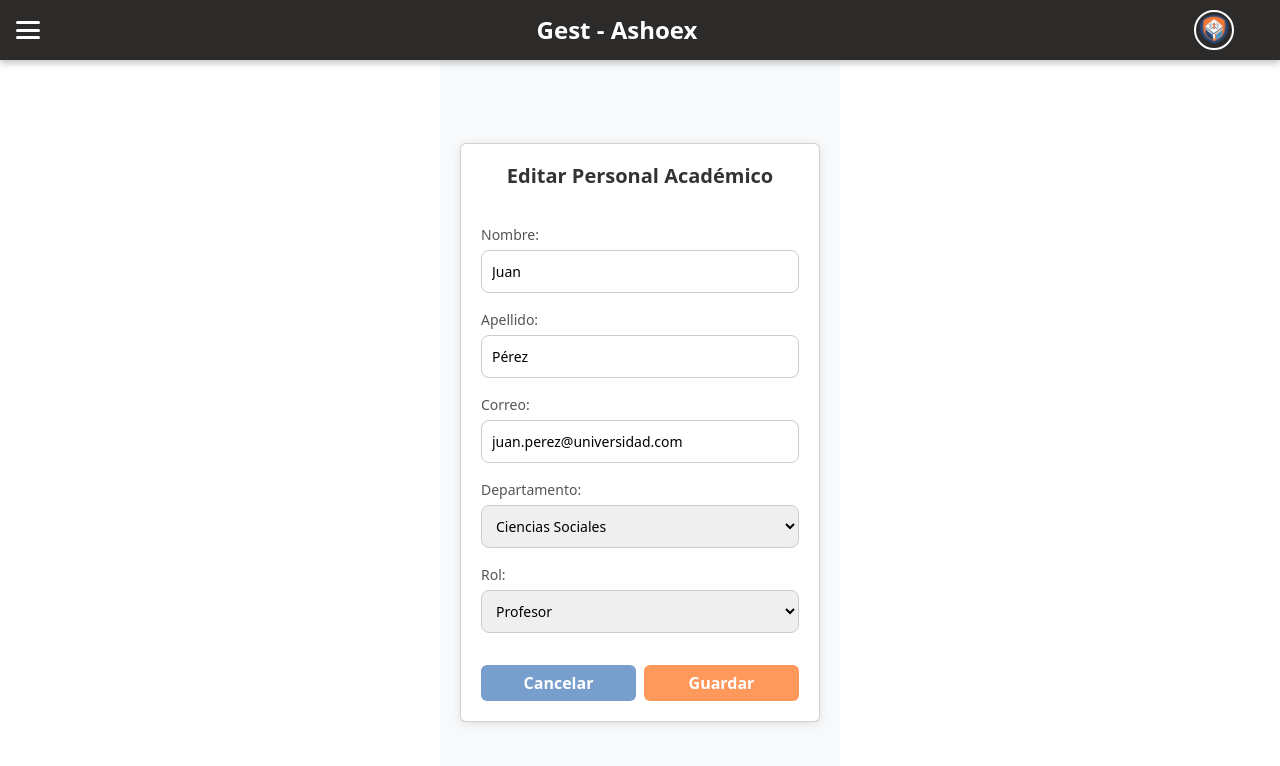
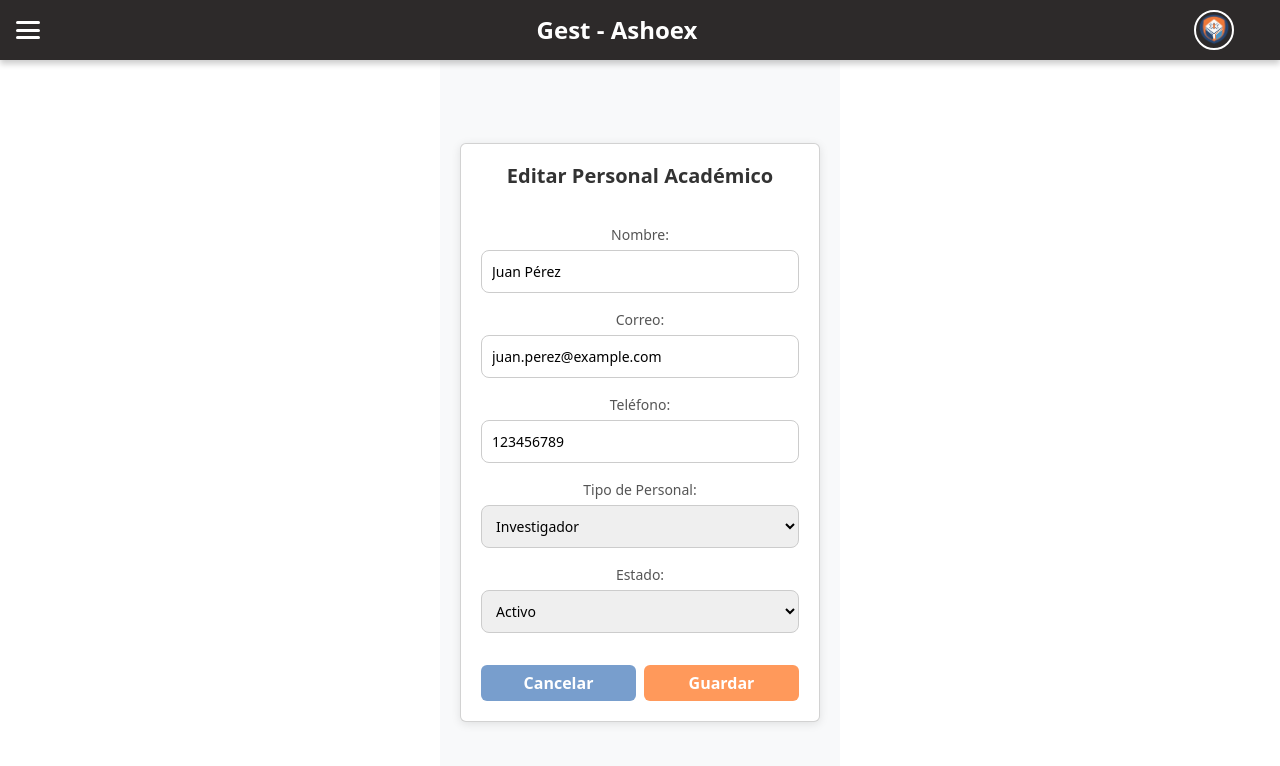
Before and after one commit to vladimircostaj/gest-ashoex, a React (Vite) app in the folder gest-ashoex-frontend/: page /editar-personal/1 in a window 1280 px wide. Shown: the top 766 px of the page. Built offline with nearby package versions, Linux system fonts and the light colour scheme.

Commit message:
Añadiendo columnas restantes y aumentando ejemplos

```diff
--- a/gest-ashoex-frontend/src/pages/Personal/editar_personal_page.jsx
+++ b/gest-ashoex-frontend/src/pages/Personal/editar_personal_page.jsx
@@ -4,90 +4,62 @@ import InputField from "../../components/form/inputField";
 import SelectField from "../../components/form/selectField";
 import SaveButton from "../../components/buttons/saveButton";
 import CancelButton from "../../components/buttons/cancelButton";
-import { useParams } from "react-router-dom";
+import { useParams, useNavigate } from "react-router-dom";
 import "./registrar_personalAcademico.css";
 
 const EditarPersonalAcademico = () => {
-  const { personalId } = useParams();
+  const { personalId } = useParams(); // Simula un ID del personal académico
+  const navigate = useNavigate(); // Para redirigir después de guardar/cancelar
 
   const [formData, setFormData] = useState({
     nombre: "",
-    apellido: "",
-    correo: "",
-    id_departamento: "",
-    id_rol: "",
+    email: "",
+    telefono: "",
+    estado: "",
+    tipo_personal_id: "",
   });
 
   const [disponibles, setDisponibles] = useState({
-    departamentos: [],
-    roles: [],
+    tipos: [],
   });
 
-  // Simulando una lista de personal académico
-  const personalAcademico = [
-    {
-      id: "1",
-      nombre: "Juan",
-      apellido: "Pérez",
-      correo: "juan.perez@universidad.com",
-      id_departamento: "1",
-      id_rol: "1",
-    },
-    {
-      id: "2",
-      nombre: "Ana",
-      apellido: "González",
-      correo: "ana.gonzalez@universidad.com",
-      id_departamento: "2",
-      id_rol: "2",
-    },
-    {
-      id: "3",
-      nombre: "Carlos",
-      apellido: "López",
-      correo: "carlos.lopez@universidad.com",
-      id_departamento: "1",
-      id_rol: "3",
-    },
-  ];
+  // Simulación de datos de ejemplo
+  useEffect(() => {
+    const mockPersonal = {
+      id: personalId || 1,
+      nombre: "Juan Pérez",
+      email: "juan.perez@example.com",
+      telefono: "123456789",
+      estado: "activo",
+      tipo_personal_id: 2,
+    };
 
-  // Simulando la carga de opciones disponibles
-  const dataDisponibles = {
-    departamentos: [
-      { id: "1", nombre: "Ciencias Sociales" },
-      { id: "2", nombre: "Ingeniería" },
-    ],
-    roles: [
-      { id: "1", nombre: "Profesor" },
-      { id: "2", nombre: "Investigador" },
-      { id: "3", nombre: "Asistente" },
-    ],
-  };
+    const mockTipos = [
+      { id: 1, nombre: "Docente" },
+      { id: 2, nombre: "Investigador" },
+      { id: 3, nombre: "Administrador" },
+    ];
 
-  // Cargar los datos del personal académico cuando se carga el componente
-  useEffect(() => {
-    const personal = personalAcademico.find((per) => per.id === personalId);
-
-    if (personal) {
-      setFormData(personal);
-    }
-    setDisponibles(dataDisponibles);
+    // Simula la "carga" de datos
+    setTimeout(() => {
+      setFormData(mockPersonal);
+      setDisponibles({ tipos: mockTipos });
+    }, 500); // Simula un retraso de carga
   }, [personalId]);
 
   const handleChange = (e) => {
     const { name, value } = e.target;
-    setFormData({
-      ...formData,
-      [name]: value,
-    });
+    setFormData({ ...formData, [name]: value });
   };
 
   const handleCancel = () => {
-    console.log("Edición cancelada");
+    alert("Cancelando edición. Redirigiendo...");
+    navigate("/personal-academico"); // Simula la redirección a la lista
   };
 
   const handleSave = () => {
-    console.log("Datos guardados:", formData);
+    alert("Datos guardados:\n" + JSON.stringify(formData, null, 2));
+    navigate("/personal-academico"); // Simula la redirección a la lista
   };
 
   return (
@@ -102,78 +74,55 @@ const EditarPersonalAcademico = () => {
             label="Nombre:"
             id="nombre"
             placeholder="Ingrese el nombre"
-            name={"nombre"}
+            name="nombre"
             value={formData.nombre}
             onChange={handleChange}
-            style={{
-              container: { textAlign: "left" },
-              input: { width: "100%" },
-            }}
-          />
-
-          <InputField
-            label="Apellido:"
-            id="apellido"
-            placeholder="Ingrese el apellido"
-            name={"apellido"}
-            value={formData.apellido}
-            onChange={handleChange}
-            style={{
-              container: { textAlign: "left" },
-              input: { width: "100%" },
-            }}
           />
 
           <InputField
             label="Correo:"
-            id="correo"
+            id="email"
             type="email"
-            name={"correo"}
             placeholder="Ingrese el correo"
-            value={formData.correo}
+            name="email"
+            value={formData.email}
             onChange={handleChange}
-            style={{
-              container: { textAlign: "left" },
-              input: { width: "100%" },
-            }}
+          />
+
+          <InputField
+            label="Teléfono:"
+            id="telefono"
+            placeholder="Ingrese el teléfono"
+            name="telefono"
+            value={formData.telefono}
+            onChange={handleChange}
           />
 
           <SelectField
-            label="Departamento:"
-            id="id_departamento"
-            name={"id_departamento"}
+            label="Tipo de Personal:"
+            id="tipo_personal_id"
+            name="tipo_personal_id"
             options={[
-              { value: "", label: "Seleccione un departamento" },
-              ...disponibles.departamentos.map((departamento) => ({
-                value: departamento.id,
-                label: departamento.nombre,
+              { value: "", label: "Seleccione un tipo de personal" },
+              ...disponibles.tipos.map((tipo) => ({
+                value: tipo.id,
+                label: tipo.nombre,
               })),
             ]}
-            value={formData.id_departamento}
+            value={formData.tipo_personal_id}
             onChange={handleChange}
-            style={{
-              container: { textAlign: "left" },
-              select: { width: "100%" },
-            }}
           />
 
           <SelectField
-            label="Rol:"
-            id="id_rol"
-            name={"id_rol"}
+            label="Estado:"
+            id="estado"
+            name="estado"
             options={[
-              { value: "", label: "Seleccione un rol" },
-              ...disponibles.roles.map((rol) => ({
-                value: rol.id,
-                label: rol.nombre,
-              })),
+              { value: "activo", label: "Activo" },
+              { value: "inactivo", label: "Inactivo" },
             ]}
-            value={formData.id_rol}
+            value={formData.estado}
             onChange={handleChange}
-            style={{
-              container: { textAlign: "left" },
-              select: { width: "100%" },
-            }}
           />
 
           <div className="d-flex justify-content-between gap-2 mt-3">
```
